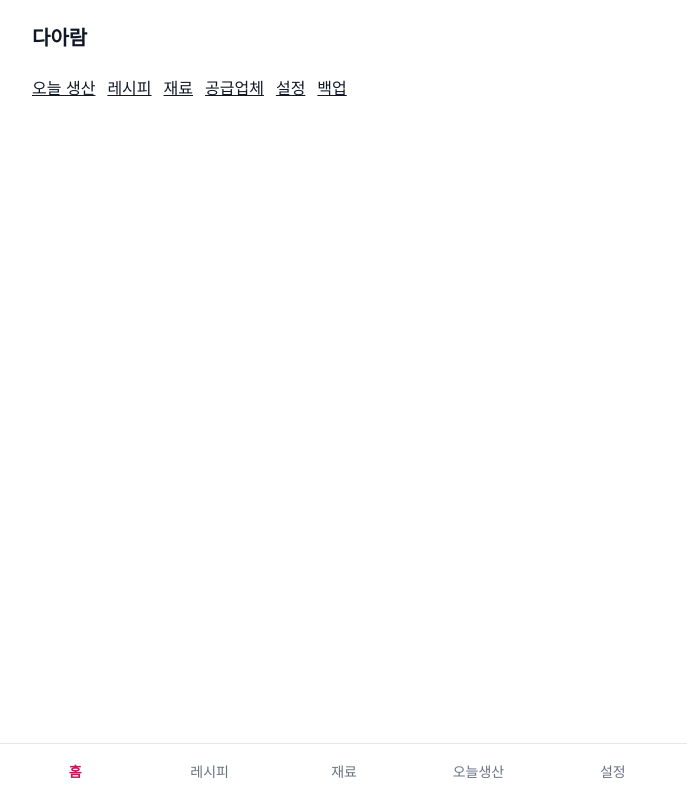
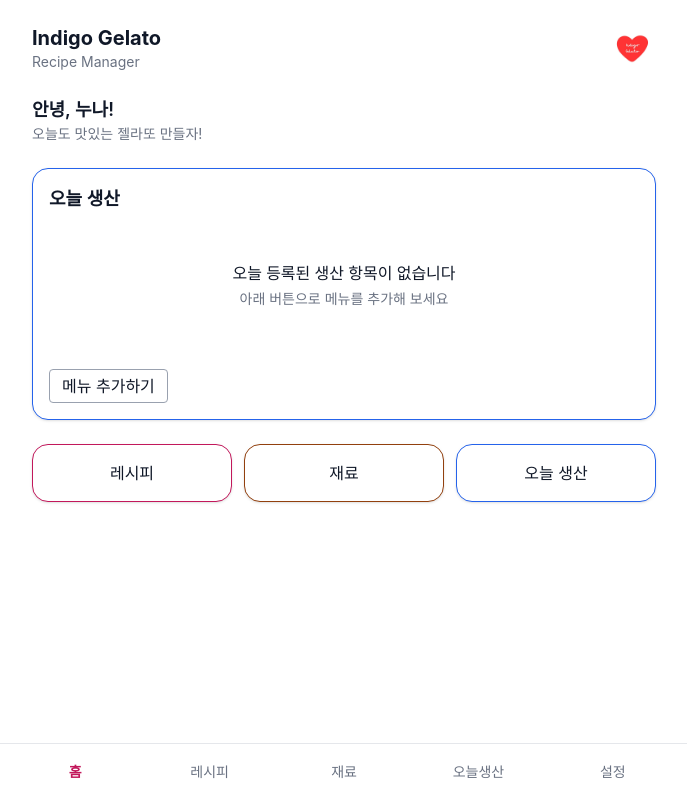
Before and after one commit to queuewon/daaram-pwa, a Next.js app: page / in a window 1280 px wide. Shown: the whole page, without its empty margins (296-983 px from the left). Built offline with nearby package versions, Linux system fonts and the light colour scheme.

Commit message:
feat: 홈 대시보드 추가

```diff
--- a/app/checklist/page.tsx
+++ b/app/checklist/page.tsx
@@ -4,6 +4,7 @@ import { useEffect, useMemo, useState } from "react";
 import { useChecklistStore } from "@/store/checklistStore";
 import { useRecipeStore } from "@/store/recipeStore";
 import { calculateChecklistProgress } from "@/lib/domain/checklistProgress";
+import { todayDateString } from "@/lib/domain/date";
 import { PageHeader } from "@/components/ui/PageHeader";
 import { Card } from "@/components/ui/Card";
 import { EmptyState } from "@/components/ui/EmptyState";
@@ -16,10 +17,6 @@ const STATUS_LABEL: Record<DailyChecklistStatus, string> = {
   in_progress: "진행중",
   done: "완료",
 };
-
-function todayDateString(): string {
-  return new Date().toLocaleDateString("sv-SE");
-}
 
 export default function ChecklistPage() {
   const [date, setDate] = useState(todayDateString);
--- a/app/page.tsx
+++ b/app/page.tsx
@@ -1,29 +1,92 @@
+"use client";
+
+import { useEffect } from "react";
+import Image from "next/image";
 import Link from "next/link";
+import { useChecklistStore } from "@/store/checklistStore";
+import { calculateChecklistProgress } from "@/lib/domain/checklistProgress";
+import { todayDateString } from "@/lib/domain/date";
+import { Card } from "@/components/ui/Card";
+import { EmptyState } from "@/components/ui/EmptyState";
+
+const SHORTCUT_BUTTON_CLASS =
+  "inline-block rounded border border-gray-400 px-3 py-1 hover:bg-gray-100";
 
 export default function HomePage() {
+  const items = useChecklistStore((s) => s.items);
+  const loadByDate = useChecklistStore((s) => s.loadByDate);
+
+  useEffect(() => {
+    loadByDate(todayDateString());
+  }, [loadByDate]);
+
+  const progress = calculateChecklistProgress(items);
+
   return (
     <main>
-      <h1>다아람</h1>
-      <nav className="flex gap-3">
-        <Link href="/checklist" className="underline">
-          오늘 생산
+      <header className="flex items-center justify-between gap-2">
+        <div>
+          <p className="text-xl font-bold">Indigo Gelato</p>
+          <p className="text-sm text-gray-500">Recipe Manager</p>
+        </div>
+        <Image
+          src="/brand/indigo-gelato-heart.jpg"
+          alt="Indigo Gelato"
+          width={48}
+          height={48}
+          className="rounded-full object-cover"
+        />
+      </header>
+
+      <div>
+        <p className="text-lg font-semibold">안녕, 누나!</p>
+        <p className="text-sm text-gray-500">오늘도 맛있는 젤라또 만들자!</p>
+      </div>
+
+      <Card accent="data">
+        <h2>오늘 생산</h2>
+        {progress.total === 0 ? (
+          <div className="space-y-3">
+            <EmptyState
+              title="오늘 등록된 생산 항목이 없습니다"
+              subtitle="아래 버튼으로 메뉴를 추가해 보세요"
+            />
+            <Link href="/checklist" className={SHORTCUT_BUTTON_CLASS}>
+              메뉴 추가하기
+            </Link>
+          </div>
+        ) : (
+          <div className="space-y-2">
+            <p className="font-semibold">
+              {progress.doneCount} / {progress.total} 완료
+            </p>
+            <div className="h-2 rounded-full bg-gray-100">
+              <div
+                className="h-2 rounded-full bg-data"
+                style={{ width: `${progress.ratio * 100}%` }}
+              />
+            </div>
+          </div>
+        )}
+      </Card>
+
+      <div className="grid grid-cols-3 gap-3">
+        <Link href="/recipes">
+          <Card accent="brand" className="text-center">
+            레시피
+          </Card>
         </Link>
-        <Link href="/recipes" className="underline">
-          레시피
+        <Link href="/ingredients">
+          <Card accent="ingredient" className="text-center">
+            재료
+          </Card>
         </Link>
-        <Link href="/ingredients" className="underline">
-          재료
+        <Link href="/checklist">
+          <Card accent="data" className="text-center">
+            오늘 생산
+          </Card>
         </Link>
-        <Link href="/suppliers" className="underline">
-          공급업체
-        </Link>
-        <Link href="/settings" className="underline">
-          설정
-        </Link>
-        <Link href="/backup" className="underline">
-          백업
-        </Link>
-      </nav>
+      </div>
     </main>
   );
 }
--- /dev/null
+++ b/lib/domain/date.ts
@@ -0,0 +1,3 @@
+export function todayDateString(): string {
+  return new Date().toLocaleDateString("sv-SE");
+}
```
Also changed, not shown: 2 other files (tests, documents, lock files or other folders).
